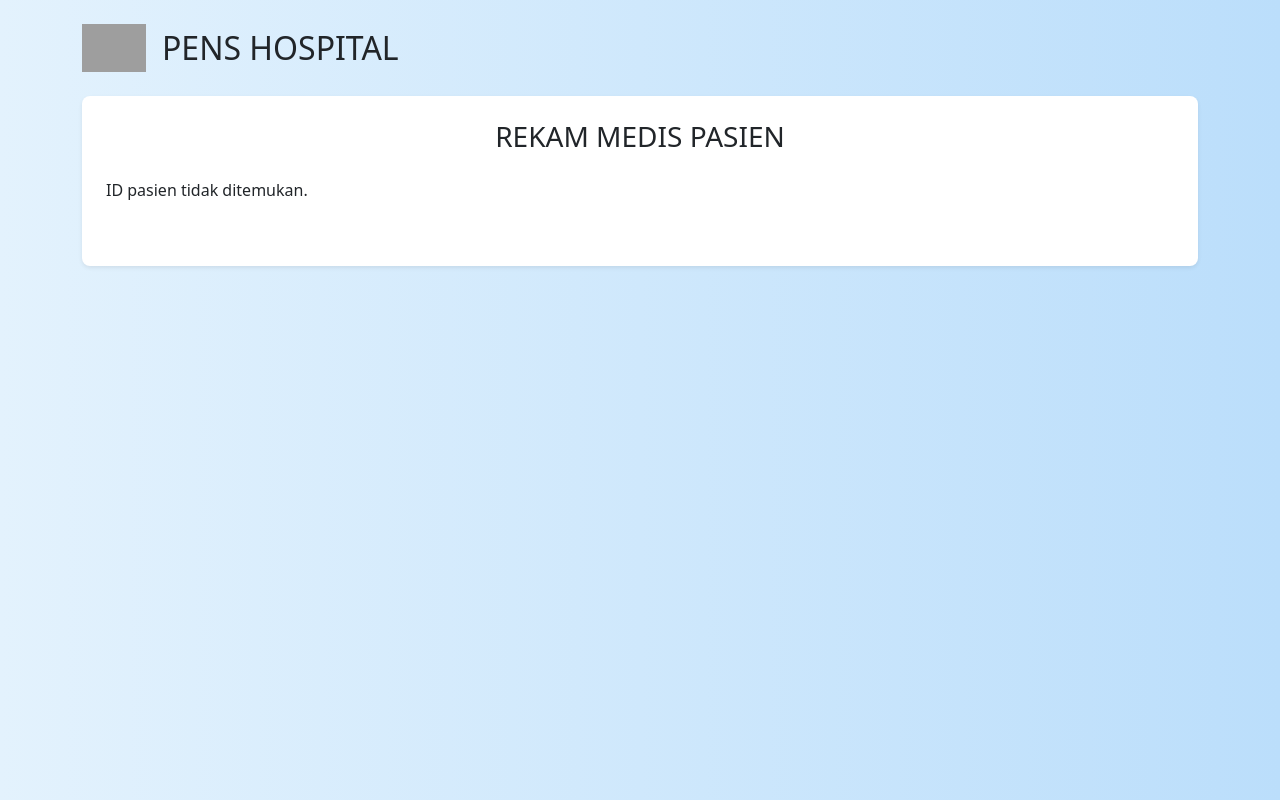
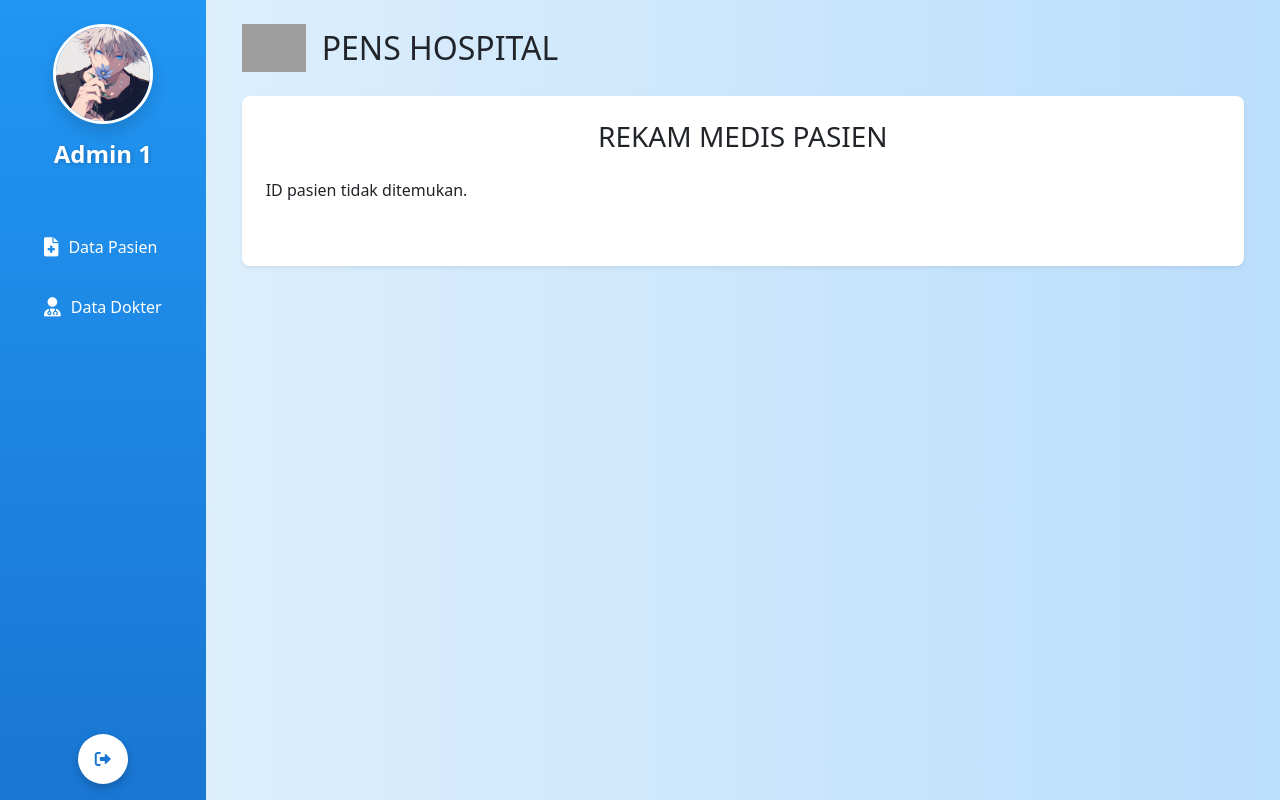
Before and after one commit to nafisaa11/rekam-medis, a PHP site: page /detail.php in a window 1280 px wide. Run offline with PHP 8.4, Linux system fonts and the light colour scheme; grey boxes are pictures that could not be loaded.

Commit message:
mau push

```diff
--- a/detail.php
+++ b/detail.php
@@ -1,4 +1,38 @@
 <?php include 'templates/header.php'; ?>
+<aside class="sidebar d-flex flex-column align-items-center p-4">
+        <!-- Admin Profile -->
+        <div class="d-flex flex-column align-items-center">
+          <img
+            src="templates/img/gojo.png"
+            alt="Admin Image"
+            class="admin-image rounded-circle shadow"
+          />
+          <h3 class="mt-3">Admin 1</h3>
+        </div>
+
+        <!-- Menu -->
+        <div class="mt-5 w-100">
+          <div class="menu-item text-white d-flex align-items-center">
+            <i class="fa-solid fa-file-medical"></i>
+            <span>Data Pasien</span>
+          </div>
+          <div class="menu-item text-white d-flex align-items-center mt-3">
+            <i class="fa-solid fa-user-md"></i>
+            <a
+              href="mainDokter.php"
+              class="text-decoration-none text-white w-100"
+              >Data Dokter</a
+            >
+          </div>
+        </div>
+
+        <!-- Logout Button -->
+        <div class="position-absolute bottom-0 mb-3">
+          <a href="Rekam_medis" class="logout-btn">
+            <i class="fas fa-sign-out-alt"></i>
+          </a>
+        </div>
+    </aside>
 <!-- Main Content -->
 <main class="flex-grow-1 p-4">
     <div class="container">
```
Also changed, not shown: index.php (deleted, +0 -62 lines), main.php (+6 -14 lines), mainDokter.php (+9 -3 lines).
